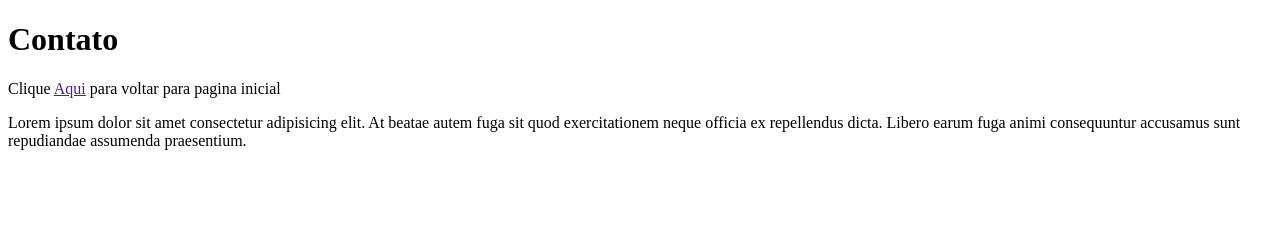
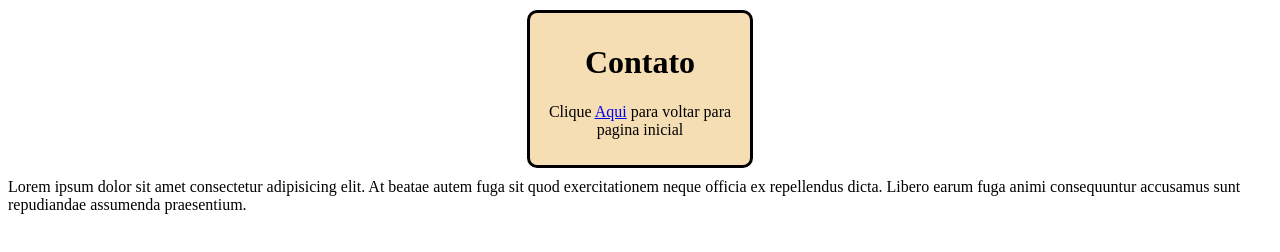
Before and after one commit to 2817427392/git-branches, a plain HTML site: page contato.html in a window 1280 px wide. Drawn offline with Linux system fonts and the light colour scheme.

Commit message:
Adicionando css no contato.html

```diff
--- a/contato.html
+++ b/contato.html
@@ -3,12 +3,13 @@
 <head>
     <meta charset="UTF-8">
     <meta name="viewport" content="width=device-width, initial-scale=1.0">
+    <link rel="stylesheet" href="style.css">
     <title>Document</title>
 </head>
 <body>
     <main>
         <h1>Contato</h1>
-        <p>Clique <a href="">Aqui</a> para voltar para pagina inicial</p>
+        <p>Clique <a href="index.html">Aqui</a> para voltar para pagina inicial</p>
     </main>
     <section>
         Lorem ipsum dolor sit amet consectetur adipisicing elit.
```
